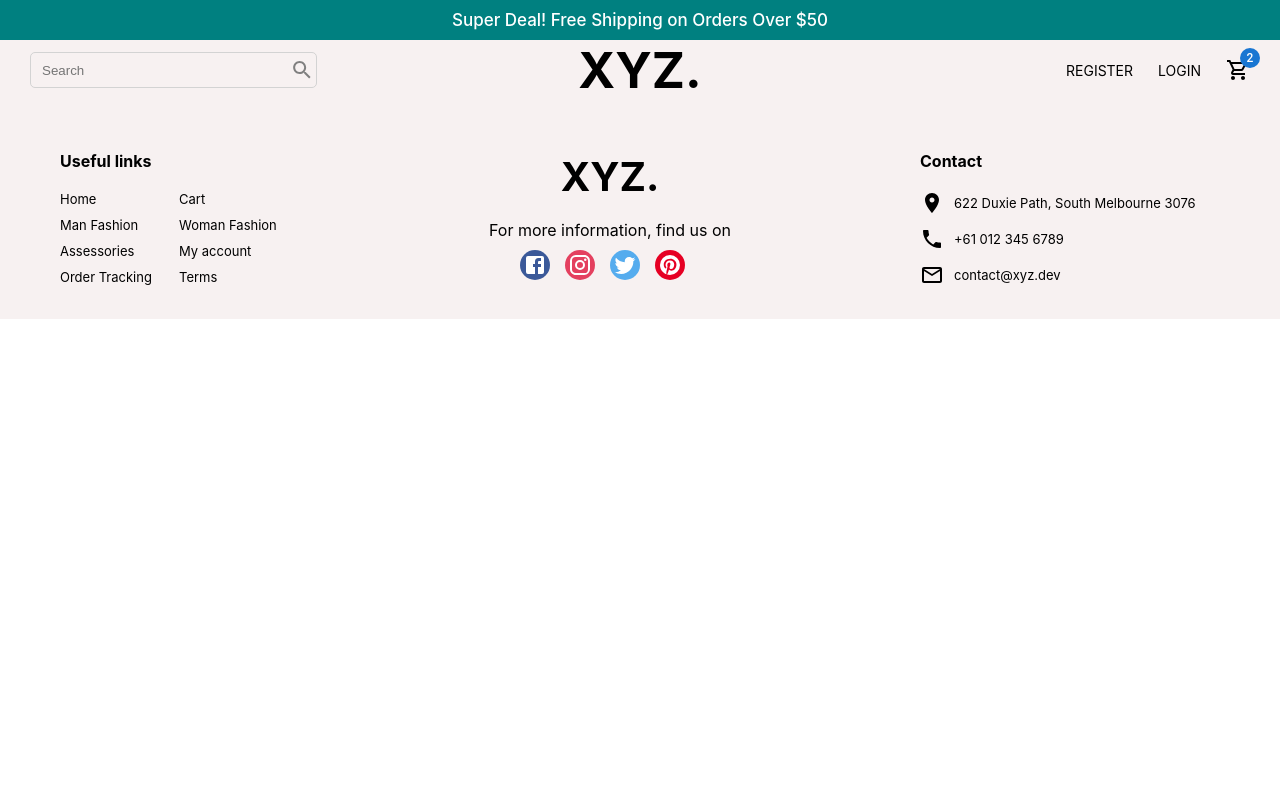
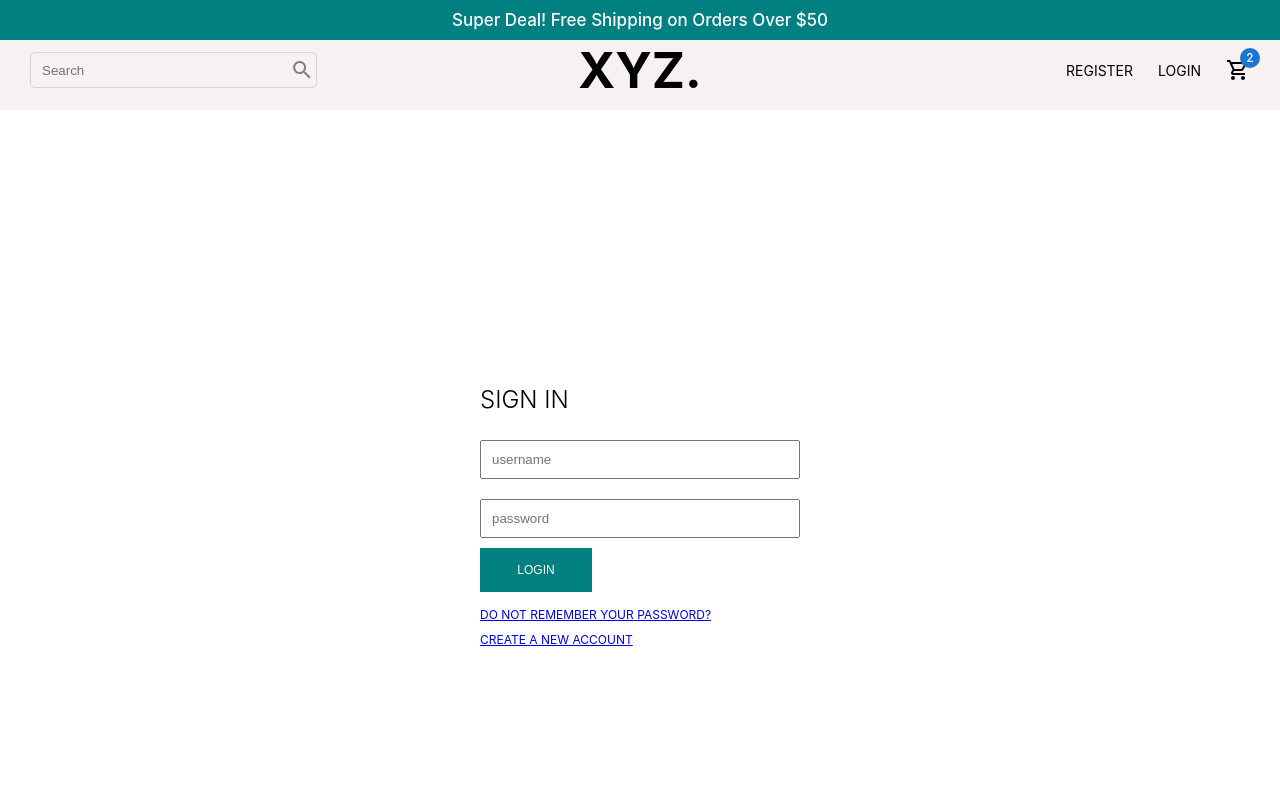
Before and after one commit to yaoyangdi/flash_sales, a React (Create React App) app in the folder frontend/ecommerce/: page /login in a window 1280 px wide. Shown: the top 800 px of the page. Built offline with nearby package versions, Linux system fonts and the light colour scheme.

Commit message:
login page added

```diff
--- a/frontend/ecommerce/src/App.js
+++ b/frontend/ecommerce/src/App.js
@@ -3,6 +3,7 @@
 import Footer from './components/Footer';
 import Navbar from "./components/Navbar";
 import Home from "./pages/Home";
+import Login from './pages/Login';
 import Register from './pages/Register';
 
 function App() {
@@ -14,6 +15,7 @@
         <Routes>
           <Route path="/" element = {<Home/>} />
           <Route path="/register" element = {<Register/>} />
+          <Route path="/login" element = {<Login/>} />
         </Routes>
       </Router>
       <Footer/>
--- /dev/null
+++ b/frontend/ecommerce/src/pages/Login.jsx
@@ -0,0 +1,66 @@
+import styled from "styled-components"
+
+const Container = styled.div`
+    width: 100vw;
+    height: 100vh;
+    background: white;
+    display: flex;
+    align-items: center;
+    justify-content: center;
+`;
+const Wrapper = styled.div`
+    width: 25%;
+    padding: 20px;
+`;
+const Form = styled.form`
+    display: flex;
+    flex-direction: column;
+`;
+const Input = styled.input`
+    flex: 1;
+    min-width: 40%;
+    margin: 10px 0px;
+    padding: 10px;
+`;
+
+const Title = styled.h1`
+    font-size: 24px;
+    font-weight: 300;
+`;
+
+const Button = styled.button`
+    width: 35%;
+    border: none;
+    font-size: 12px;
+    padding: 15px 20px;
+    background-color: teal;
+    color: white;
+    cursor: pointer;
+    margin-bottom: 10px;
+`;
+
+const Link = styled.a`
+    margin: 5px 0px;
+    font-size: 12px;
+    text-decoration: underline;
+    cursor: pointer;
+`;
+
+const Login = () => {
+  return (
+    <Container>
+        <Wrapper>
+            <Title>SIGN IN</Title>
+            <Form>
+                <Input placeholder="username"/>
+                <Input placeholder="password"/>
+                <Button>LOGIN</Button>
+                <Link href="/register" >DO NOT REMEMBER YOUR PASSWORD?</Link>
+                <Link href="/register" >CREATE A NEW ACCOUNT</Link>
+            </Form>
+        </Wrapper>
+    </Container>
+  )
+}
+
+export default Login
```
